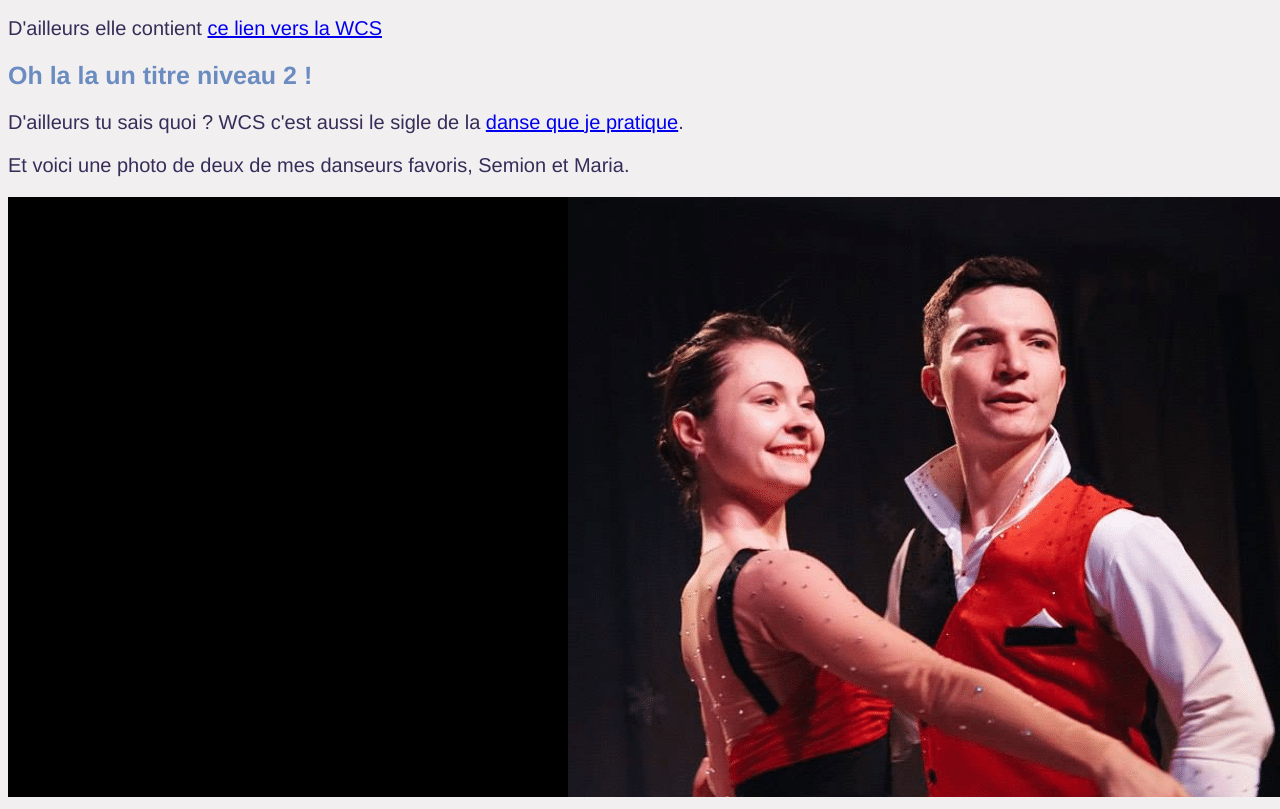
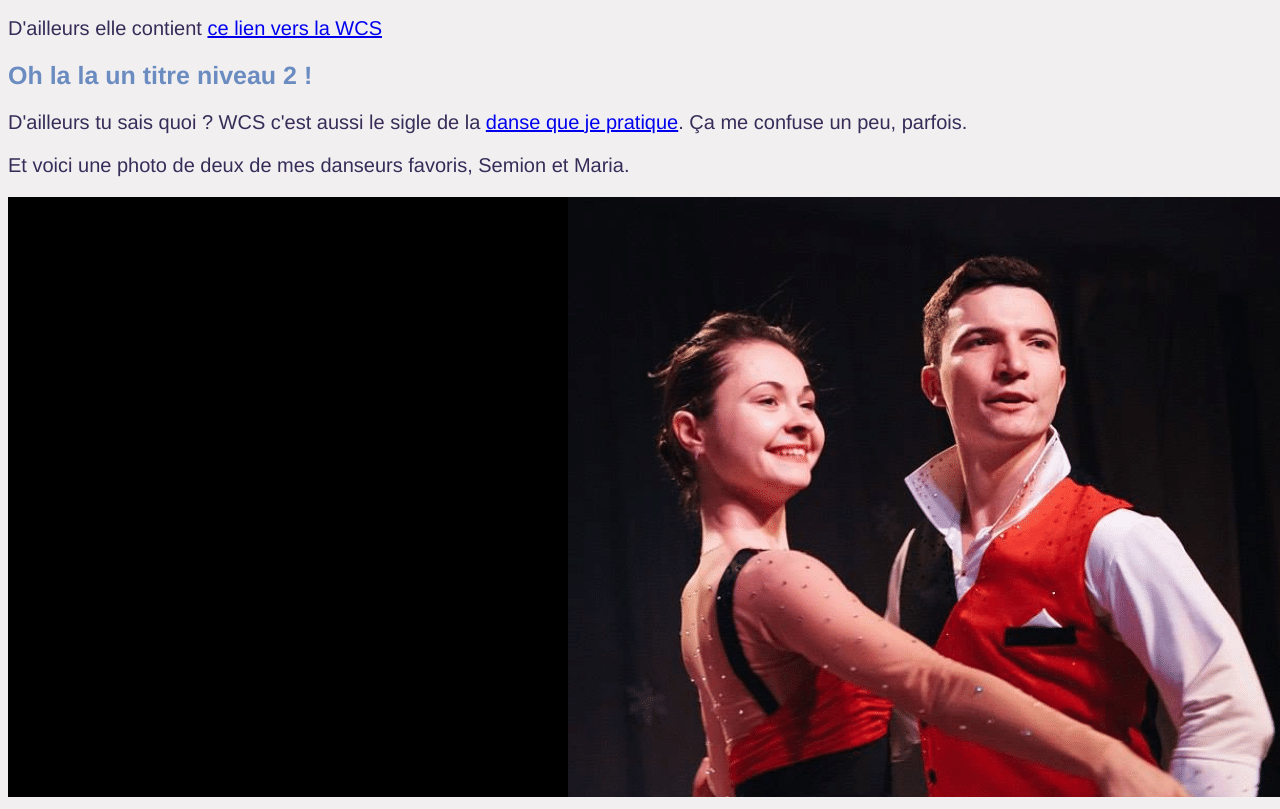
Before and after one commit to Carlottaland/carlottaland.github.io, a plain HTML site: page index.html in a window 1280 px wide. Shown: the part 57-866 px from the top of the page. Drawn offline with Linux system fonts and the light colour scheme.

Commit message:
Update index.html

```diff
--- a/index.html
+++ b/index.html
@@ -10,7 +10,7 @@
 <h1> En voilà une jolie page </h1>
 <p> D'ailleurs elle contient <a href= "http://www.wildcodeschool.com"> ce lien vers la WCS </a></p>
 <h2> Oh la la un titre niveau 2 ! </h2>
-<p> D'ailleurs tu sais quoi ? WCS c'est aussi le sigle de la <a href="https://westiebabies.com/"> danse que je pratique</a>. </p>
+<p> D'ailleurs tu sais quoi ? WCS c'est aussi le sigle de la <a href="https://westiebabies.com/"> danse que je pratique</a>. Ça me confuse un peu, parfois. </p>
 <p> Et voici une photo de deux de mes danseurs favoris, Semion et Maria. </p>
 <img src="semion_et_maria.webp" alt="Semion & Maria">
 </body>
```
